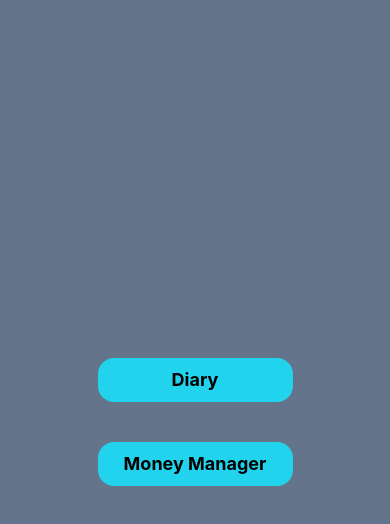
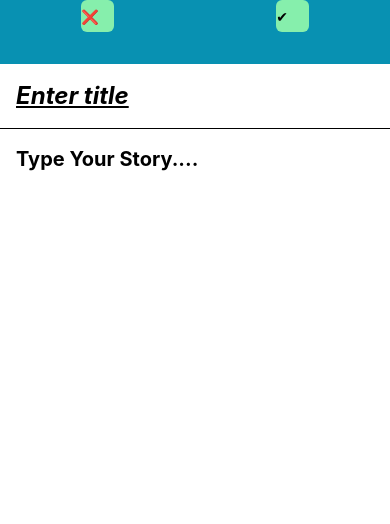
Before and after one commit to sameerstg/productive-me-native, a React Native app: screen / in a window 390 px wide. Shown: the top 524 px of the page. Built offline with nearby package versions, Linux system fonts and the light colour scheme.

Commit message:
working in diary writing

```diff
--- a/App.tsx
+++ b/App.tsx
@@ -1,18 +1,12 @@
 import { SafeAreaView} from 'react-native';
-import MainMenuButton from './Components/MainMenuButton';
+import MainMenu from './Screens/MainMenu';
+import DiaryWriting from './Screens/DiaryWriting';
 
 export default function App() {
 
   return (
 
-    <SafeAreaView className="flex-1 h-screen items-center  justify-center bg-slate-500">
-
-      <MainMenuButton href='./Screens/DiaryWriting' title='Diary'/>
-      <MainMenuButton href='./Screens/DiaryWriting' title='Money Manager'/>
-
-
-
-
-    </SafeAreaView>
+    // <MainMenu/>
+    <DiaryWriting/>
   );
 }
--- a/Components/MainMenuButton.tsx
+++ b/Components/MainMenuButton.tsx
@@ -8,12 +8,10 @@ interface props{
 }
 const MainMenuButton = (props:props)=> {
   return (
-    // <Link href={props.href} asChild>
       <Pressable className="w-2/4 py-2 my-5 bg-cyan-400 items-center rounded-2xl"
         onPress={() => { console.log(props.title) }}>
         <Text className='font-bold text-lg '>{props.title}</Text>
       </Pressable>
-    // </Link>
   )
 }
 
--- a/Screens/DiaryWriting.tsx
+++ b/Screens/DiaryWriting.tsx
@@ -1,12 +1,29 @@
 import { StyledComponent } from 'nativewind'
 import React from 'react'
-import { SafeAreaView,TextInput } from 'react-native'
+import {  SafeAreaView, SafeAreaViewComponent, StatusBar, Text, TextInput } from 'react-native'
 
 function DiaryWriting() {
     return (
-        <SafeAreaView>
-            <StyledComponent component={TextInput} className="font-bold text-2xl container p-4 bg-[#43434317] rounded" placeholder='Enter title' />
-            <StyledComponent component={TextInput} className="font-bold text-2xl container  p-4 bg-[#43434317] rounded " multiline={true} placeholder='Enter Diary' />
+        <SafeAreaView >
+            <StatusBar></StatusBar>
+
+            <SafeAreaView className='flex-row bg-cyan-600 h-16'>
+                <StyledComponent onPress={()=>{console.log("cancel")}} component={Text} className='bg-green-300 h-8 w-1/12 py-2 rounded-md  text-center mx-auto flex'>
+                    ❌
+                </StyledComponent>
+
+                <StyledComponent onPress={()=>{console.log("tick")}} component={Text} className='bg-green-300 h-8 w-1/12 py-2 rounded-md  text-center mx-auto flex'>
+                    ✔
+                </StyledComponent>
+
+            </SafeAreaView>
+
+
+            <StyledComponent component={TextInput} className="underline italic font-bold text-2xl container p-4  rounded" placeholder='Enter title' />
+            <SafeAreaView className='bg-black h-[1px]'>
+
+            </SafeAreaView>
+            <StyledComponent component={TextInput} className="font-bold text-xl container  p-4  rounded "  multiline={true} placeholder='Type Your Story....' />
         </SafeAreaView>
     )
 }
--- /dev/null
+++ b/Screens/MainMenu.tsx
@@ -0,0 +1,20 @@
+import React from 'react'
+import { SafeAreaView } from 'react-native'
+import MainMenuButton from '../Components/MainMenuButton'
+
+function MainMenu() {
+  return (
+
+    <SafeAreaView className="flex-1 h-screen items-center  justify-center bg-slate-500">
+
+      <MainMenuButton href='./Screens/DiaryWriting' title='Diary'/>
+      <MainMenuButton href='./Screens/DiaryWriting' title='Money Manager'/>
+
+
+
+
+    </SafeAreaView>
+  )
+}
+
+export default MainMenu
```
